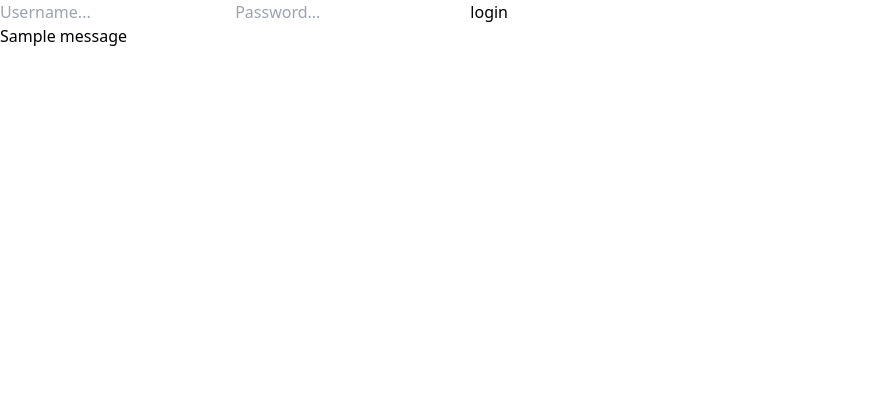
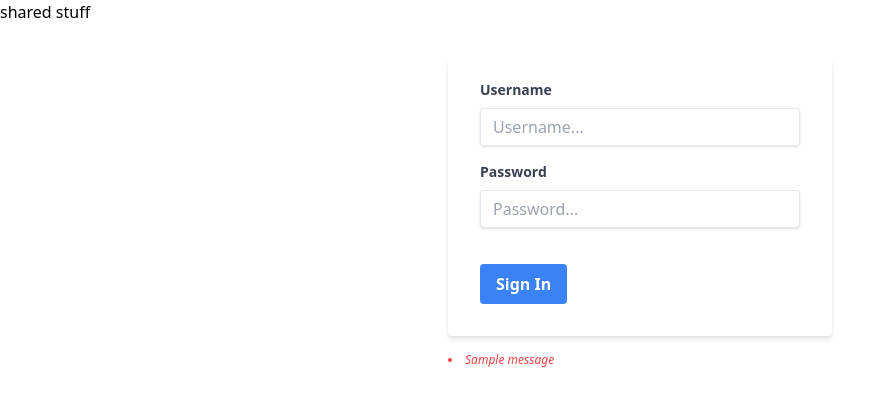
Before and after one commit to nagarajpandith/cas, a Django app: page /login/ in a window 1280 px wide. Shown: the top 406 px of the page, without its empty margins (0-893 px from the left). Run offline with Django 4.2, Linux system fonts and the light colour scheme; tables that the repository leaves empty hold one stand-in row (values such as "Sample post"); one stand-in notice (Sample message) is shown; parts of the project's set-up code (start-up, migrations or seed data) failed here and were passed over; some libraries are stand-ins or nearby versions.

Commit message:
fix: frontend fixes

```diff
--- /dev/null
+++ b/canteen/templates/layout.html
@@ -0,0 +1,16 @@
+{% load static tailwind_tags %}
+<!DOCTYPE html>
+<html lang="en">
+  <head>
+    <meta charset="UTF-8" />
+    <meta http-equiv="X-UA-Compatible" content="IE=edge" />
+    <meta name="viewport" content="width=device-width, initial-scale=1.0" />
+    {% tailwind_css %}
+    <title>Canteen Automation System</title>
+  </head>
+
+  <body>
+    <div>shared stuff</div>
+    {% block content %} {% endblock content %}
+  </body>
+</html>
--- a/canteen/templates/login.html
+++ b/canteen/templates/login.html
@@ -1,32 +1,51 @@
-{% load static tailwind_tags %}
-<!DOCTYPE html>
-<html lang="en">
-  <head>
-    <meta charset="UTF-8" />
-    <meta http-equiv="X-UA-Compatible" content="IE=edge" />
-    <meta name="viewport" content="width=device-width, initial-scale=1.0" />
-    {% tailwind_css %}
-    <title>Login | CAS</title>
-  </head>
-
-  <body>
-    {# Login form #}
-    <section>
-      <form method="POST" action="">
+{% extends 'layout.html' %} {% block content %} {# Login form #}
+<section class="w-full max-w-sm mx-auto mt-8">
+  <form
+    method="POST"
+    action=""
+    class="bg-white shadow-md rounded px-8 pt-6 pb-8 mb-4"
+  >
     {% csrf_token %}
-        <input type="text" name="username" placeholder="Username..." />
-        <input type="password" name="password" placeholder="Password..." />
-        <button type="submit">login</button>
+    <div class="mb-4">
+      <label class="block text-gray-700 text-sm font-bold mb-2" for="username">
+        Username
+      </label>
+      <input
+        class="shadow appearance-none border rounded w-full py-2 px-3 text-gray-700 leading-tight focus:outline-none focus:shadow-outline"
+        id="username"
+        type="text"
+        placeholder="Username..."
+        name="username"
+      />
+    </div>
+    <div class="mb-6">
+      <label class="block text-gray-700 text-sm font-bold mb-2" for="password">
+        Password
+      </label>
+      <input
+        class="shadow appearance-none border rounded w-full py-2 px-3 text-gray-700 mb-3 leading-tight focus:outline-none focus:shadow-outline"
+        id="password"
+        type="password"
+        placeholder="Password..."
+        name="password"
+      />
+    </div>
+    <div class="flex items-center justify-between">
+      <button
+        class="bg-blue-500 hover:bg-blue-700 text-white font-bold py-2 px-4 rounded focus:outline-none focus:shadow-outline"
+        type="submit"
+      >
+        Sign In
+      </button>
+    </div>
   </form>
 
-      {# Error message #}
-      {% if messages %}
-      <ul>
+  {# Error message #} {% if messages %}
+  <div class="text-red-500 text-xs italic mt-4">
     {% for message in messages %}
     <li>{{message}}</li>
     {% endfor %}
-      </ul>
+  </div>
   {% endif %}
 </section>
-  </body>
-</html>
+{% endblock %}
```
Also changed, not shown: canteen/templates/editItems.html (+6 -24 lines), canteen/templates/index.html (+8 -24 lines), canteen/templates/items.html (+11 -20 lines), canteen/templates/order.html (+28 -19 lines), canteen/templates/registerStaff.html (+5 -22 lines), README.md, static/logo/restaurant.png (added). Lines whose indentation alone changed are shown as unchanged.
